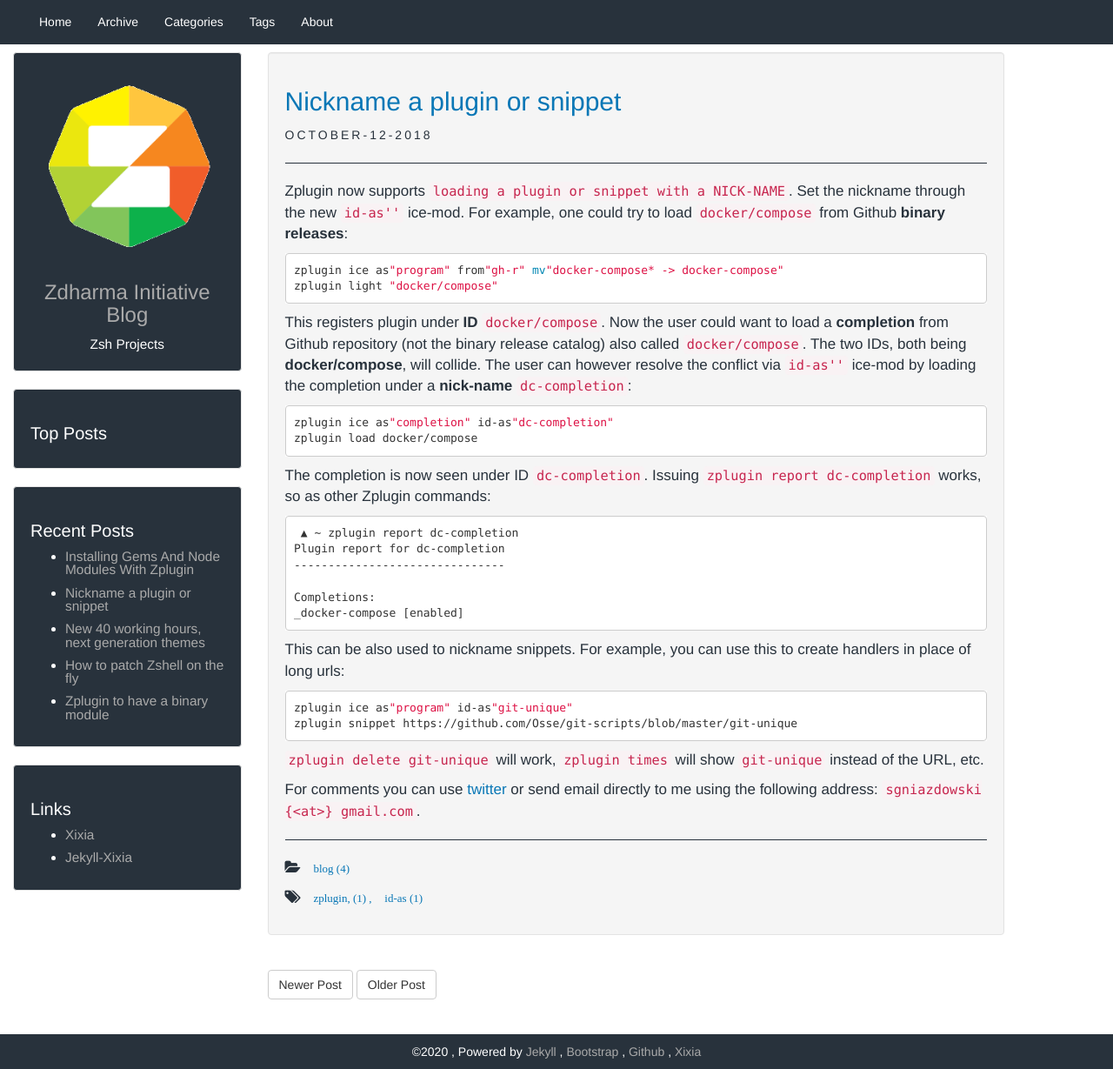
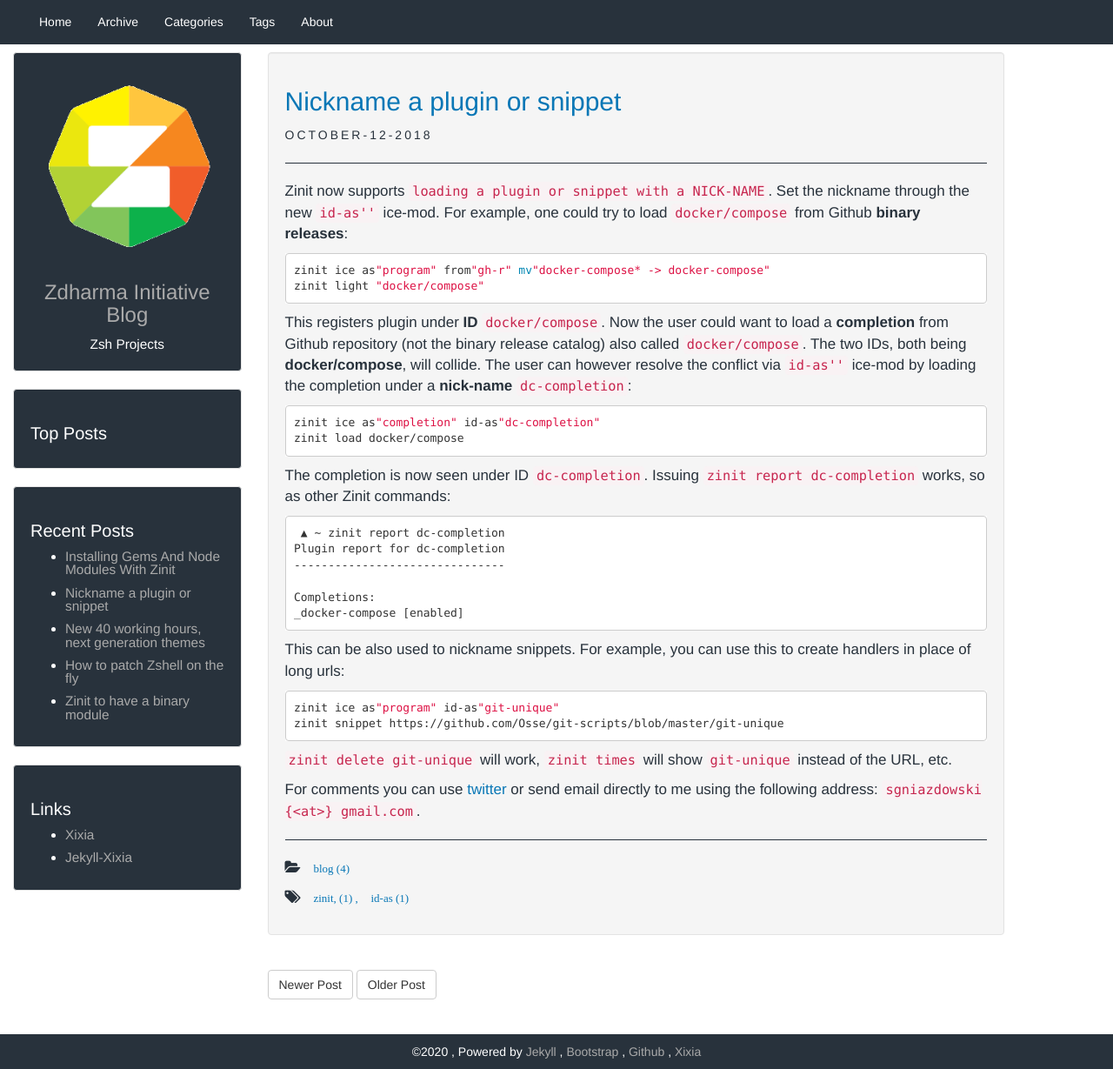
Before and after one commit to zdharma-continuum/zdharma-continuum.github.io, a Jekyll site: the page built from _posts/2018-10-12-Nickname-a-plugin-or-snippet.markdown, in a window 1280 px wide and 1229 px high. Shown: the whole window at 87% size. Built offline with Jekyll 4.4.1, drawn with Linux system fonts in a browser that asks for light colours.

Commit message:
Zplugin → Zinit

````diff
--- a/_posts/2017-03-12-Overview-of-available-projects.markdown
+++ b/_posts/2017-03-12-Overview-of-available-projects.markdown
@@ -18,7 +18,7 @@
   send commands to other Zsh processes
 * [history-search-multi-word](https://github.com/zdharma/history-search-multi-word) –
   multi-term history searching for Zsh
-* [Zplugin](https://github.com/zdharma/zplugin) –
+* [Zinit](https://github.com/zdharma/zinit) –
   plugin manager with clean fpath and reports
 * [zgdbm](https://github.com/zdharma/zgdbm) –
   rewritten GDBM module, posted to upstream, further developed at Zdharma
--- a/_posts/2018-08-19-Zplugin-to-have-a-binary-module.markdown
+++ b/_posts/2018-08-19-Zplugin-to-have-a-binary-module.markdown
@@ -1,10 +1,10 @@
 ---
 layout: post
-title:  "Zplugin to have a binary module"
+title:  "Zinit to have a binary module"
 date:   2018-08-19 16:45 +0100
 type: post
 categories: blog
-tags: zplugin
+tags: zinit
 ---
 
 As most of Zsh users know, there exist binary Zsh modules, like for example `zsh/datetime`.
@@ -13,7 +13,7 @@
 C goodies can come from outside of Zsh installation. Such module is compiled standalone
 using Zshell C headers and if everything goes right, can be loaded into Zsh just like that.
 
-I've decided to equip Zplugin with own, custom Zsh binary module. As probably all Zsh modules
+I've decided to equip Zinit with own, custom Zsh binary module. As probably all Zsh modules
 out there, it will be written in C. The development started on August 16, 2018, after receiving
 a dedicated donation from an user.
 
@@ -23,9 +23,9 @@
 such feature? Pretty all Zsh plugin managers use `source` to load plugins. I only saw that
 Antigen might be using `eval $(<plugin.zsh)` trick, but then verified and it seems not to use it
 (earlier I saw some commit messages of Antigen, mentioning the trick). This means that with
-Zplugin Zsh module it will be possible to *profile* plugin loading times yielded by any plugin
+Zinit Zsh module it will be possible to *profile* plugin loading times yielded by any plugin
 manager out there. That's why I plan to provide an installation script that will allow to use
-Zplugin Zsh module standalone, without installing/using Zplugin itself.
+Zinit Zsh module standalone, without installing/using Zinit itself.
 
 Time-profiling of `source` is one of the features of the module. There are others, but I have
 to get back to coding, so I describe them on another occasion.
--- a/_posts/2018-08-21-How-to-patch-Zshell-on-the-fly.markdown
+++ b/_posts/2018-08-21-How-to-patch-Zshell-on-the-fly.markdown
@@ -4,7 +4,7 @@
 date:   2018-08-21 20:00 +0200
 type: post
 categories: blog
-tags: zplugin C
+tags: zinit C
 ---
 
 Some 10 years ago, there was a topic in Linux kernel security – patching live kernel
@@ -45,15 +45,15 @@
 }
 {% endhighlight %}
 
-I've decided to use this possibility for good deeds. [Zplugin][zplugin] will soon be shipping a
+I've decided to use this possibility for good deeds. [Zinit][zinit] will soon be shipping a
 binary Zsh module which will extend and customize Zshell. Example of what is currently
 implemented: the `source` builtin automatically **compiles** (i.e. invokes `zcompile`) the file
 being loaded if it isn't already compiled or if the compilation is outdated. Managing
-compilation-state of say 20 scripts (e.g. 20 plugins) can be a daunting task. With Zplugin's
+compilation-state of say 20 scripts (e.g. 20 plugins) can be a daunting task. With Zinit's
 customized `source`, compilation will be guaranteed and automatic.
 
 I'm looking for interesting ideas for some new Zshell builtins or for customizations of
-existing builtins. If you have one, open an [issue][zplg-issue] for Zplugin. Thanks!
+existing builtins. If you have one, open an [issue][zplg-issue] for Zinit. Thanks!
 
-[zplugin]: https://github.com/zdharma/zplugin
-[zplg-issue]: https://github.com/zdharma/zplugin/issues
+[zinit]: https://github.com/zdharma/zinit
+[zplg-issue]: https://github.com/zdharma/zinit/issues
--- a/_posts/2018-09-17-New-40-working-hours,-next-generation-themes.markdown
+++ b/_posts/2018-09-17-New-40-working-hours,-next-generation-themes.markdown
@@ -4,7 +4,7 @@
 date:   2018-09-17 15:05 +0100
 type: post
 categories: blog
-tags: zplugin
+tags: zinit
 ---
 
 It was September, 3rd when I've decided to do an utmost, **radically time-invested** theme for the
--- a/_posts/2018-10-12-Nickname-a-plugin-or-snippet.markdown
+++ b/_posts/2018-10-12-Nickname-a-plugin-or-snippet.markdown
@@ -4,16 +4,16 @@
 date:   2018-10-12 14:36 +0100
 type: post
 categories: blog
-tags: zplugin, id-as
+tags: zinit, id-as
 ---
 
-Zplugin now supports `loading a plugin or snippet with a NICK-NAME`. Set the
+Zinit now supports `loading a plugin or snippet with a NICK-NAME`. Set the
 nickname through the new `id-as''` ice-mod. For example, one could try to load
 `docker/compose` from Github **binary releases**:<!-- more -->
 
 ```zsh
-zplugin ice as"program" from"gh-r" mv"docker-compose* -> docker-compose"
-zplugin light "docker/compose"
+zinit ice as"program" from"gh-r" mv"docker-compose* -> docker-compose"
+zinit light "docker/compose"
 ```
 
 This registers plugin under **ID** `docker/compose`. Now the user could want to
@@ -23,15 +23,15 @@
 loading the completion under a **nick-name** `dc-completion`:
 
 ```zsh
-zplugin ice as"completion" id-as"dc-completion"
-zplugin load docker/compose
+zinit ice as"completion" id-as"dc-completion"
+zinit load docker/compose
 ```
 
-The completion is now seen under ID `dc-completion`. Issuing `zplugin report
-dc-completion` works, so as other Zplugin commands:
+The completion is now seen under ID `dc-completion`. Issuing `zinit report
+dc-completion` works, so as other Zinit commands:
 
 ```
- ▲ ~ zplugin report dc-completion
+ ▲ ~ zinit report dc-completion
 Plugin report for dc-completion
 -------------------------------
 
@@ -43,11 +43,11 @@
 create handlers in place of long urls:
 
 ```zsh
-zplugin ice as"program" id-as"git-unique"
-zplugin snippet https://github.com/Osse/git-scripts/blob/master/git-unique
+zinit ice as"program" id-as"git-unique"
+zinit snippet https://github.com/Osse/git-scripts/blob/master/git-unique
 ```
 
-`zplugin delete git-unique` will work, `zplugin times` will show `git-unique`
+`zinit delete git-unique` will work, `zinit times` will show `git-unique`
 instead of the URL, etc.
 
 For comments you can use [twitter](https://twitter.com/ZdharmaI/status/1050743050748727297)
````
Also changed, not shown: _posts/2019-10-27-Installing-Gems-And-Node-Modules-With-Zplugin.markdown (+12 -12 lines).
